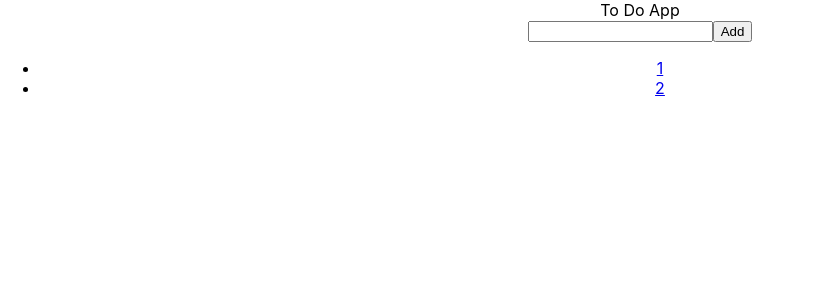
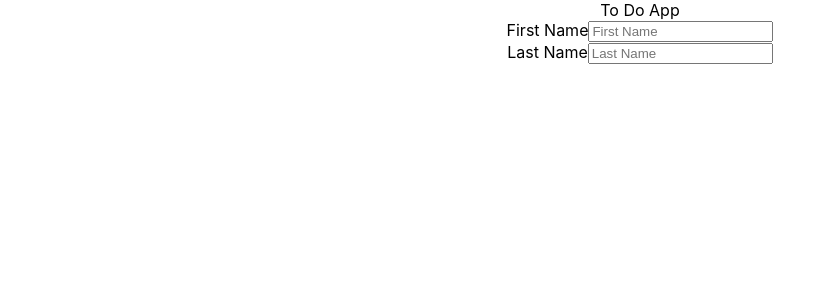
Before and after one commit to janglewood/todo_test, a React (Create React App) app: page /form in a window 1280 px wide. Shown: the top 300 px of the page, without its empty margins (0-813 px from the left). Built offline with nearby package versions, Linux system fonts and the light colour scheme.

Commit message:
feat: change routing structure

```diff
--- a/package.json
+++ b/package.json
@@ -3,8 +3,10 @@
   "version": "0.1.0",
   "private": true,
   "dependencies": {
+    "final-form": "^4.18.4",
     "react": "^16.9.0",
     "react-dom": "^16.9.0",
+    "react-final-form": "^6.3.0",
     "react-router-dom": "^5.0.1",
     "react-scripts": "3.1.0"
   },
--- a/src/App.js
+++ b/src/App.js
@@ -1,6 +1,8 @@
 import React, {useState} from 'react';
-import AddField from './components/AddField/AddField';
 import TaskContainer from './components/TaskContainer/TaskContainer';
+import { BrowserRouter as Router, Route, Link } from "react-router-dom";
+import AddButton from './components/AddField/AddButton/AddButton';
+import AddForm from './components/AddForm/AddForm';
 import './App.css';
 
 function App() {
@@ -14,17 +16,19 @@ function App() {
   }
 
   return (
+    <Router>
       <div className="App">
         <header className="header">
           To Do App
         </header>
-      <div className="add-block">
-        <AddField submitHandler={addTask}/>
+        <div className="tasks-block">
+          <Route path='/tasks' render={() => <TaskContainer tasks={tasks} />} />
         </div>
-      <div className="tasks-block">
-        <TaskContainer tasks={tasks}/>
+        <div className='form-block'>
+          <Route exact path="/form" component={AddForm} />
         </div>
       </div>
+    </Router>
   );
 }
 
--- a/src/components/AddField/AddButton/AddButton.js
+++ b/src/components/AddField/AddButton/AddButton.js
@@ -1,6 +1,6 @@
 import React from 'react';
 
-const AddButton = () => {
+const AddButton = (props) => {
   return (
     <button>Add</button>
   )
--- /dev/null
+++ b/src/components/AddForm/AddForm.js
@@ -0,0 +1,42 @@
+import React from 'react';
+import { Form, Field } from 'react-final-form';
+
+
+const AddForm = (props) => {
+  const addTask = (e) => {
+      // props.submitHandler(e);
+      e.preventDefault();
+      console.log(e.target);
+  }
+
+  return (
+    <Form
+      onSubmit={addTask}
+      initialValues={{ stooge: 'larry', employed: false }}
+      render={({ addTask, form, submitting, pristine, values }) => (
+        <form onSubmit={addTask}>
+          <div>
+            <label>First Name</label>
+            <Field
+              name="firstName"
+              component="input"
+              type="text"
+              placeholder="First Name"
+            />
+          </div>
+          <div>
+            <label>Last Name</label>
+            <Field
+              name="lastName"
+              component="input"
+              type="text"
+              placeholder="Last Name"
+            />
+          </div>
+          </form>
+    )}
+  />
+  )
+}
+
+export default AddForm;
--- a/src/components/TaskContainer/TaskContainer.js
+++ b/src/components/TaskContainer/TaskContainer.js
@@ -3,6 +3,9 @@ import Task from './Task/Task';
 import Page from '../Pages/Page';
 import { createBrowserHistory } from 'history';
 import { Route, Link, Router, Switch } from 'react-router-dom';
+import AddButton from '../AddField/AddButton/AddButton';
+import AddForm from '../AddForm/AddForm';
+
 
 const history = createBrowserHistory();
 
@@ -21,9 +24,12 @@ const TaskContainer = (props) => {
 							</li>
 						})}
 				</ul>
-			<Switch>
-				<Route path="/1/" component={Page} />
-			</Switch>
+				<div className="add-button">
+					<Link to='/form'>
+						<AddButton />
+					</Link>
+        		</div>
+				<Route exact path="/form" component={AddForm} />
 		</Router>
   )
 }
```
Also changed, not shown: 1 other file (tests, documents, lock files or other folders). Lines whose indentation alone changed are shown as unchanged.
